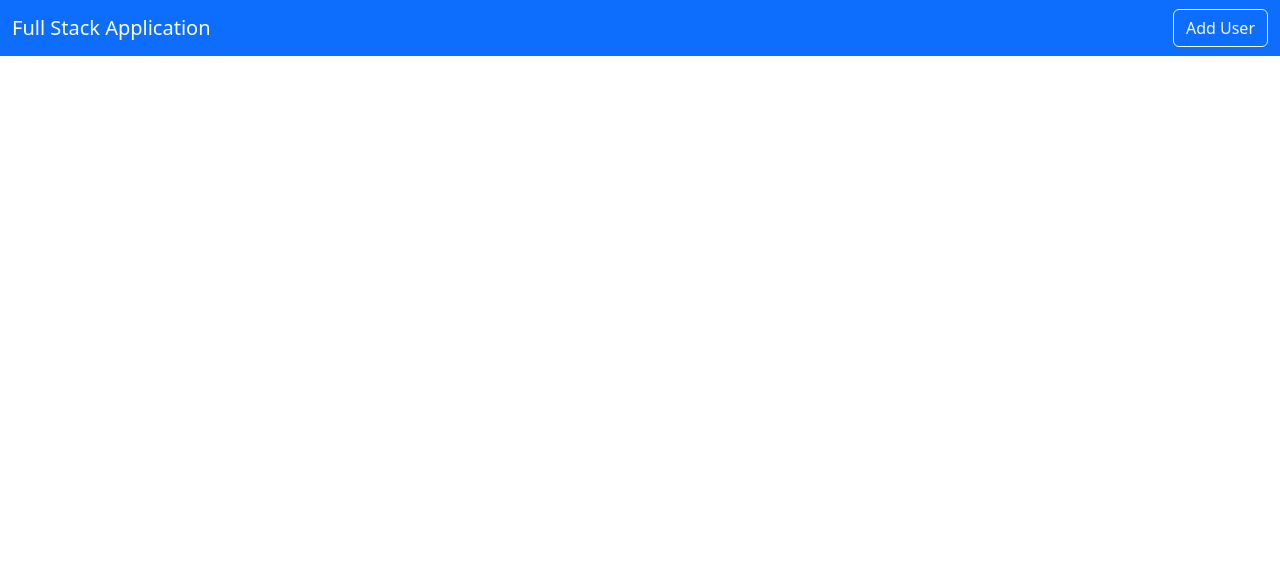
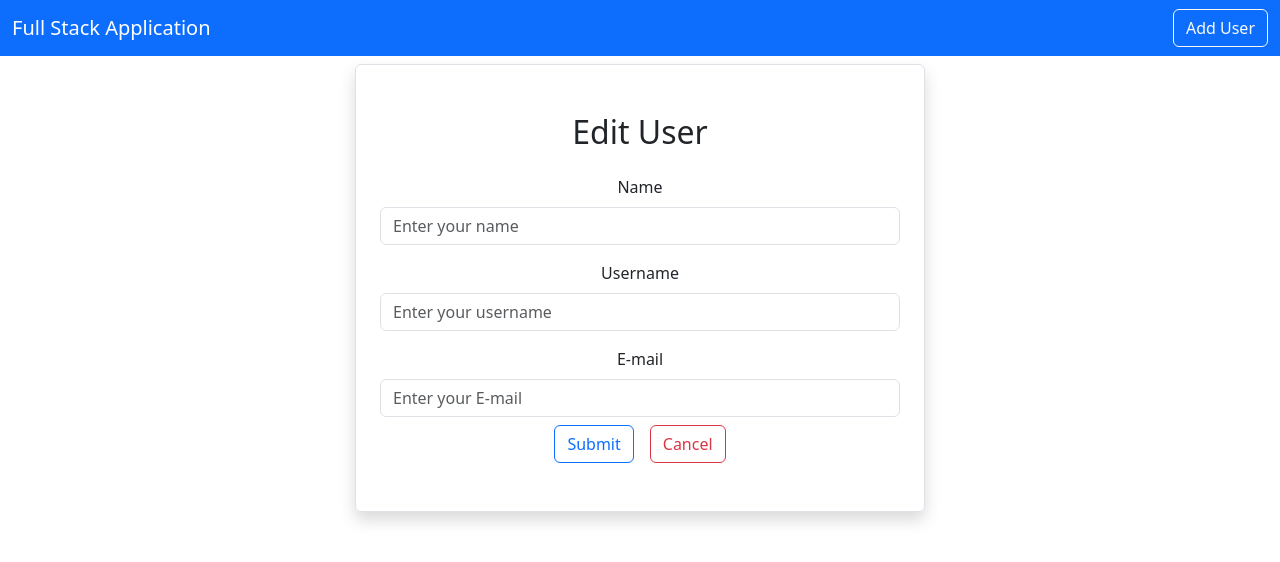
Before and after one commit to DevSofo/Full-Stack-Spring-Boot-and-React-CRUD, a React (Create React App) app: page /edituser/1 in a window 1280 px wide. Shown: the top 562 px of the page. Built offline with nearby package versions, Linux system fonts and the light colour scheme; no server answers.

Commit message:
Edit user using axios put

```diff
--- a/src/App.js
+++ b/src/App.js
@@ -4,6 +4,7 @@
 import Home from './pages/Home';
 import { BrowserRouter as Router,Routes,Route } from 'react-router-dom';
 import AddUser from './users/AddUser';
+import EditUser from './users/EditUser';
 
 function App() {
   return (
@@ -13,6 +14,7 @@
         <Routes>
           <Route exact path="/" element={<Home/>}/>
           <Route exact path="/adduser" element={<AddUser/>}/>
+          <Route exact path="/edituser/:id" element={<EditUser/>}/>
         </Routes>
       </Router>
 
--- a/src/pages/Home.js
+++ b/src/pages/Home.js
@@ -1,5 +1,6 @@
 import React, { useEffect, useState } from 'react'
 import axios from 'axios'
+import { Link } from 'react-router-dom';
 
 export default function Home() {
     const [users,setUsers]=useState([])
@@ -35,7 +36,9 @@
           <td>{user.email}</td>
           <td>
             <button className='btn btn-primary mx-2'>View</button>
-            <button className='btn btn-outline-primary mx-2'>Edit</button>
+            <Link className='btn btn-outline-primary mx-2'
+            to={`/edituser/${user.id}`}
+            >Edit</Link>
             <button className='btn btn-danger mx-2'>Delete</button>
           </td>
         </tr>
--- a/src/users/EditUser.js
+++ b/src/users/EditUser.js
@@ -0,0 +1,92 @@
+import React, { useEffect, useState } from 'react'
+import axios from 'axios';
+import { Link, useNavigate, useParams } from 'react-router-dom';
+
+export default function EditUser() {
+
+  let navigate=useNavigate();
+
+  const {id}=useParams();
+
+  const [user,setUser]=useState({
+    name:"",
+    username:"",
+    email:""
+  });
+
+  const{name,username,email}=user;
+
+  const onInputChange=(e)=>{
+      setUser({...user,[e.target.name]:e.target.value})
+  };
+
+  useEffect(()=>{
+    loadUser();
+  },[]);
+
+  const onSubmit=async(e)=>{
+    e.preventDefault();
+    await axios.put(`http://localhost:8080/user/${id}`,user);
+    navigate("/");
+  }
+
+  const loadUser=async ()=>{
+    const result=await axios.get(`http://localhost:8080/user/${id}`)
+    setUser(result.data)
+
+  }
+
+  return (
+  <div className='container'>
+    <div className='row'>
+      <div className='col-md-6 offset-md-3 border rounded p-4 mt-2 shadow'>
+          <h2 className='text-center m-4'>Edit User</h2>
+          <form onSubmit={(e)=>onSubmit(e)}>
+          <div className='mb-3'>
+              <label htmlFor='Name' className='form-label'>
+                Name
+              </label>
+              <input
+              type={"text"}
+              className='form-control'
+              placeholder='Enter your name'
+              name="name"
+              value={name}
+              onChange={(e)=>onInputChange(e)}/>
+          </div>
+          <div className='mb-3'>
+              <label htmlFor='Username' className='form-label'>
+                Username
+              </label>
+              <input
+              type={"text"}
+              className='form-control'
+              placeholder='Enter your username'
+              name='username'
+              value={username}
+              onChange={(e)=>onInputChange(e)}/>
+          </div>
+          <div className='mb-3'>
+              <label htmlFor='Email' className='form-label'>
+                E-mail
+              </label>
+              <input
+              type={"text"}
+              className='form-control'
+              placeholder='Enter your E-mail'
+              name='email'
+              value={email}
+              onChange={(e)=>onInputChange(e)}/>
+              <button type='submit' className='btn btn-outline-primary m-2'>
+                Submit
+              </button>
+              <Link className='btn btn-outline-danger m-2' to="/">
+                Cancel
+              </Link>
+          </div>
+          </form>
+        </div>
+    </div>
+  </div>
+  );
+}
```
